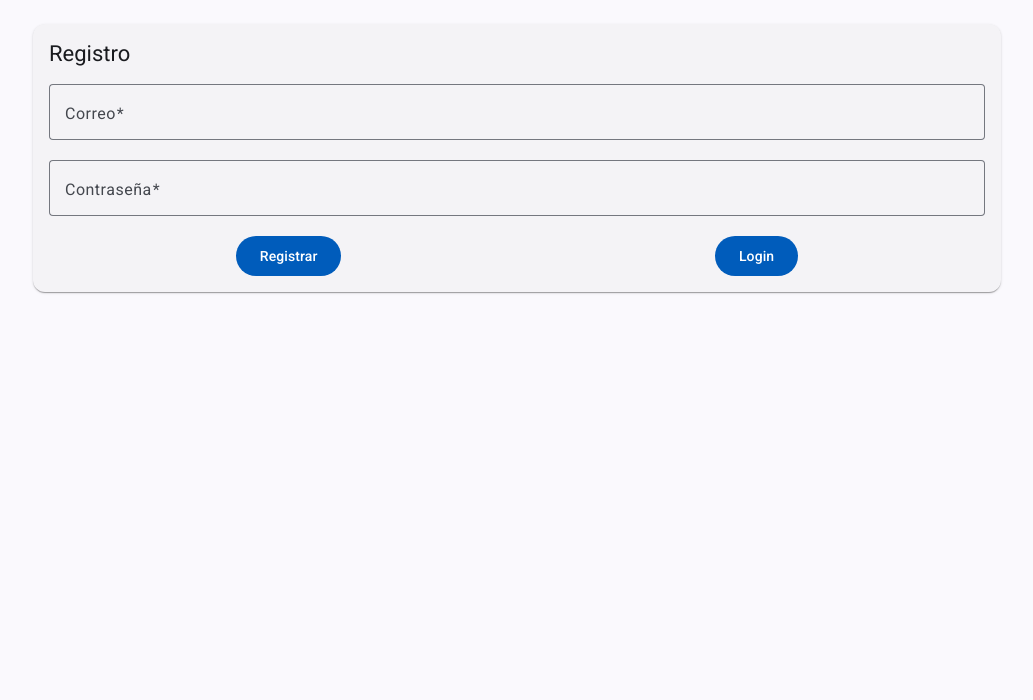
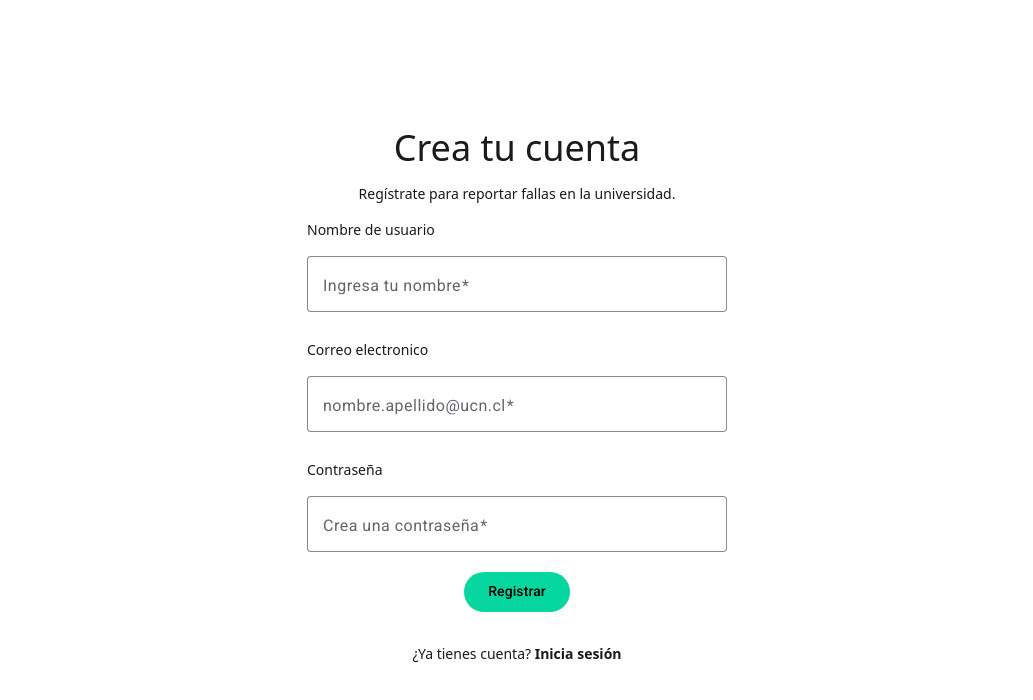
Before and after one commit to MotelPaso/WM-TALLER02, an Angular app in the folder frontend/: page /registro in a window 1280 px wide. Shown: the top 700 px of the page, without its empty margins (123-1156 px from the left). Built offline with nearby package versions, Linux system fonts and the light colour scheme.

Commit message:
feat: implementar registros desde el frontend y mejorar paginas de registro y login

```diff
--- a/frontend/src/app/app.html
+++ b/frontend/src/app/app.html
@@ -1,4 +1,6 @@
-@if (auth.usuario(); as usuario) {
+@if (auth.usuario(); as usuario){
+@if (!router.url.startsWith('/login')) {
+
 <mat-toolbar color="primary">
   <span class="titulo">ReportaUCN</span>
   <nav class="navegacion">
@@ -10,6 +12,7 @@
   <button matButton (click)="logout()">Salir</button>
 </mat-toolbar>
 }
+}
 
 <main class="contenido">
   <router-outlet />
--- a/frontend/src/app/app.ts
+++ b/frontend/src/app/app.ts
@@ -14,7 +14,7 @@ import { AuthService } from './services/auth.service';
 })
 export class App {
   protected readonly auth = inject(AuthService);
-  private readonly router = inject(Router);
+  protected readonly router = inject(Router);
 
   protected logout(): void {
     this.auth.logout();
--- a/frontend/src/app/models/index.ts
+++ b/frontend/src/app/models/index.ts
@@ -22,7 +22,6 @@ export interface LoginResponse {
   access_token: string;
   token_type: string;
 }
-
 export interface Dispositivo {
   id: number;
   nombre: string;
--- a/frontend/src/app/pages/login/login.css
+++ b/frontend/src/app/pages/login/login.css
@@ -1,3 +1,7 @@
+:root {
+  --subtitle: #28587b;
+}
+
 .fondo {
   display: flex;
   justify-content: center;
@@ -8,7 +12,7 @@
 
 .tarjeta {
   width: 100%;
-  max-width: 380px;
+  max-width: 420px;
 }
 
 .campo {
@@ -19,3 +23,8 @@
   color: var(--mat-sys-error);
   margin: 0 0 12px;
 }
+
+.boton {
+  --mat-sys-primary: #06d6a0;
+  --mat-sys-on-primary: #000000;
+}
--- a/frontend/src/app/pages/login/login.html
+++ b/frontend/src/app/pages/login/login.html
@@ -1,14 +1,16 @@
 <div class="fondo">
-  <mat-card class="tarjeta">
-    <mat-card-header>
-      <mat-card-title>Iniciar sesión</mat-card-title>
-      <mat-card-subtitle>ReportaUCN — zona de pruebas</mat-card-subtitle>
-    </mat-card-header>
+  <section class="tarjeta border-0">
+    <div>
+      <h1 class="text-center text-4xl py-2">Inicia sesión</h1>
+      <h3 class="text-center text-sm text-[--subtitle] py-2">Necesitamos saber quien eres para dejar tu
+        reporte</h3>
+    </div>
 
     <mat-card-content>
       <form [formGroup]="form" (ngSubmit)="submit()">
+        <p class="text-sm font-medium my-2 pb-2">Correo electronico</p>
         <mat-form-field appearance="outline" class="campo">
-          <mat-label>Correo</mat-label>
+          <mat-label>nombre.apellido@ucn.cl</mat-label>
           <input matInput formControlName="correo" type="email" autocomplete="email" />
           @if (form.controls.correo.hasError('required')) {
           <mat-error>Ingresa tu correo.</mat-error>
@@ -16,9 +18,9 @@
           <mat-error>Correo inválido.</mat-error>
           }
         </mat-form-field>
-
+        <p class="text-sm font-medium my-2 pb-2">Contraseña</p>
         <mat-form-field appearance="outline" class="campo">
-          <mat-label>Contraseña</mat-label>
+          <mat-label>Ingresa tu contraseña</mat-label>
           <input matInput formControlName="contrasena" type="password" autocomplete="current-password" />
           @if (form.controls.contrasena.hasError('required')) {
           <mat-error>Ingresa tu contraseña.</mat-error>
@@ -30,13 +32,15 @@
         }
 
         <div class="flex flex-row justify-around items-center">
-          <button matButton="filled" type="submit" [disabled]="cargando()">
+          <button matButton="filled" type="submit" [disabled]="cargando()" class="boton">
             {{ cargando() ? 'Ingresando…' : 'Ingresar' }}
           </button>
-          <a matButton="filled" routerLink="/registro">Registrarme</a>
         </div>
+        <p class="text-center pt-8">¿Primera vez?
+          <a class="font-bold" routerLink="/registro">Registrate</a>
+        </p>
       </form>
     </mat-card-content>
 
-  </mat-card>
+  </section>
 </div>
--- a/frontend/src/app/pages/registro/registro.css
+++ b/frontend/src/app/pages/registro/registro.css
@@ -0,0 +1,30 @@
+:root {
+  --subtitle: #28587b;
+}
+
+.fondo {
+  display: flex;
+  justify-content: center;
+  align-items: center;
+  min-height: calc(100vh - 64px);
+  padding: 16px;
+}
+
+.tarjeta {
+  width: 100%;
+  max-width: 420px;
+}
+
+.campo {
+  width: 100%;
+}
+
+.error {
+  color: var(--mat-sys-error);
+  margin: 0 0 12px;
+}
+
+.boton {
+  --mat-sys-primary: #06d6a0;
+  --mat-sys-on-primary: #000000;
+}
--- a/frontend/src/app/pages/registro/registro.html
+++ b/frontend/src/app/pages/registro/registro.html
@@ -1,38 +1,62 @@
-<div>
-    <mat-card>
-        <mat-card-header>
-            <mat-card-title class="py-4">Registro</mat-card-title>
-        </mat-card-header>
+<div class="fondo">
+    <section class="tarjeta border-0">
+        <div>
+            <h1 class="text-center text-4xl py-2">Crea tu cuenta</h1>
+            <h3 class="text-center text-sm text-[--subtitle] py-2">Regístrate para reportar fallas en la
+                universidad.</h3>
+        </div>
 
         <mat-card-content>
-            <form [formGroup]="form" (ngSubmit)="submit()" class="flex flex-col">
-                <mat-form-field appearance="outline">
-                    <mat-label>Correo</mat-label>
-                    <input matInput formControlName="correo" type="email" autocomplete="email">
+            <form [formGroup]="form" (ngSubmit)="submit()">
+                <p class="text-sm font-medium my-2 pb-2">Nombre de usuario</p>
+                <mat-form-field appearance="outline" class="campo">
+                    <mat-label>Ingresa tu nombre</mat-label>
+                    <input matInput formControlName="nombre" type="text" autocomplete="text" />
                     @if (form.controls.correo.hasError('required')) {
-                    <mat-error>Ingresa tu correo.</mat-error>
+                    <mat-error>Debes ingresar un nombre.</mat-error>
+                    }
+                </mat-form-field>
+
+
+                <p class="text-sm font-medium my-2 pb-2">Correo electronico</p>
+                <mat-form-field appearance="outline" class="campo">
+                    <mat-label>nombre.apellido@ucn.cl</mat-label>
+                    <input matInput formControlName="correo" type="email" autocomplete="email" />
+                    @if (form.controls.correo.hasError('required')) {
+                    <mat-error>Debes ingresar un correo.</mat-error>
                     } @else if (form.controls.correo.hasError('email')) {
                     <mat-error>Correo inválido.</mat-error>
                     }
+                    @else if (form.controls.correo.hasError('pattern')) {
+                    <mat-error>Solo correos institucionales.</mat-error>
+                    }
+                </mat-form-field>
+                <p class="text-sm font-medium my-2 pb-2">Contraseña</p>
+                <mat-form-field appearance="outline" class="campo">
+                    <mat-label>Crea una contraseña</mat-label>
+                    <input matInput formControlName="contrasena" type="password" autocomplete="new-password"
+                        minlength="8" />
+                    @if (form.controls.contrasena.hasError('required')) {
+                    <mat-error>Ingresa tu contraseña.</mat-error>
+                    } @else if (form.controls.contrasena.hasError('minlength')){
+                    <mat-error>Contraseña debe ser mayor a 8 caracteres.</mat-error>
+                    }
                 </mat-form-field>
 
-                <mat-form-field appearance="outline" class="campo">
-                    <mat-label>Contraseña</mat-label>
-                    <input matInput formControlName="contrasena" type="password" autocomplete="new-password" />
-                    @if (form.controls.contrasena.hasError('required')) {
-                    <mat-error>Ingresa tu contraseña.</mat-error>
-                    }
-                </mat-form-field>
                 @if (error()) {
                 <p class="error" role="alert">{{ error() }}</p>
                 }
+
                 <div class="flex flex-row justify-around items-center">
-                    <button matButton="filled" type="submit" [disabled]="cargando()">
-                        {{ cargando() ? 'Ingresando…' : 'Registrar' }}
+                    <button matButton="filled" type="submit" [disabled]="cargando()" class="boton">
+                        {{ cargando() ? 'Registrando…' : 'Registrar' }}
                     </button>
-                    <a matButton="filled" routerLink="/login">Login</a>
                 </div>
+                <p class="text-center pt-8">¿Ya tienes cuenta?
+                    <a class="font-bold" routerLink="/login">Inicia sesión</a>
+                </p>
             </form>
         </mat-card-content>
-    </mat-card>
+
+    </section>
 </div>
--- a/frontend/src/app/pages/registro/registro.ts
+++ b/frontend/src/app/pages/registro/registro.ts
@@ -1,10 +1,11 @@
-import { Component, inject, signal } from '@angular/core';
+import { Component, inject, InjectionToken, signal } from '@angular/core';
 import { Router, RouterLink } from '@angular/router';
 import { MatButtonModule } from '@angular/material/button';
 import { MatCardModule } from '@angular/material/card';
 import { MatFormFieldModule } from '@angular/material/form-field';
 import { MatInputModule } from '@angular/material/input';
 import { NonNullableFormBuilder, ReactiveFormsModule, Validators } from '@angular/forms';
+import { AuthService } from '../../services/auth.service';
 
 @Component({
   selector: '',
@@ -22,12 +23,33 @@ import { NonNullableFormBuilder, ReactiveFormsModule, Validators } from '@angula
 export class Registro {
   private readonly fb = inject(NonNullableFormBuilder);
   private readonly router = inject(Router);
+  private readonly auth = inject(AuthService);
   protected readonly error = signal('');
   protected readonly cargando = signal(false);
 
   protected readonly form = this.fb.group({
-    correo: ['', [Validators.required, Validators.email]],
-    contrasena: ['', Validators.required],
+    nombre: ['', Validators.required],
+    correo: ['', [Validators.required, Validators.email, Validators.pattern('.*@ucn.*')]],
+    contrasena: ['', Validators.required, Validators.minLength(8)],
   });
-  protected submit(): void {}
+  protected submit(): void {
+    this.error.set('');
+    if (this.form.invalid) {
+      this.form.markAllAsTouched();
+      return;
+    }
+    this.cargando.set(true);
+    const { nombre, correo, contrasena } = this.form.getRawValue();
+    this.auth.register(nombre, correo, contrasena).subscribe({
+      next: () => this.router.navigateByUrl('/dispositivos'),
+      error: (err) => {
+        this.error.set(
+          err.status === 409
+            ? 'Usuario ya existe.'
+            : `Error al conectar con la base de datos... (error: ${err.status})`,
+        );
+        this.cargando.set(false);
+      },
+    });
+  }
 }
--- a/frontend/src/material-theme.scss
+++ b/frontend/src/material-theme.scss
@@ -19,6 +19,47 @@ html {
   );
 }
 
+// ============================================================
+// DESIGN TOKENS — edit the values here, never the components.
+// Borra una línea entera (deja vacía) para volver al valor
+// que mat.theme() genera por defecto.
+// ============================================================
+:root {
+  /* ---- COLORES prominentes: botones primary, switches ON, foco ---- */
+  --mat-sys-primary: hsl(211 96% 46%);
+  --mat-sys-on-primary: hsl(0 0% 100%);       /* texto SOBRE primary */
+  --mat-sys-primary-container: hsl(213 100% 92%);   /* botones tonales, chips destacadas */
+  --mat-sys-on-primary-container: hsl(213 90% 16%);
+  --mat-sys-tertiary: hsl(28 85% 50%);        /* acentos: FAB, tags */
+  --mat-sys-error: hsl(0 65% 51%);            /* formularios inválidos, snackbar error */
+  --mat-sys-on-error: hsl(0 0% 100%);
+
+  /* ---- SUPERFICIES: la piel de la app ---- */
+  --mat-sys-background: hsl(220 20% 97%);     /* fondo de la app */
+  --mat-sys-surface: hsl(0 0% 100%);          /* cards, toolbar, dialogs, menús */
+  --mat-sys-surface-container: hsl(220 20% 95%);    /* card elevada / sidebar */
+  --mat-sys-on-surface: hsl(0 0% 10%);        /* texto principal */
+  --mat-sys-on-surface-variant: hsl(220 5% 40%);    /* texto secundario, labels */
+  --mat-sys-outline: hsl(220 5% 55%);         /* borde de inputs outlined, chips */
+  --mat-sys-outline-variant: hsl(220 15% 88%);      /* divisores de tablas/listas */
+
+  /* ---- SHAPE: radios de botones, cards, campos, dialogs ---- */
+  --mat-sys-corner-small: 8px;
+  --mat-sys-corner-medium: 12px;
+  --mat-sys-corner-large: 16px;
+  --mat-sys-corner-full: 9999px;              /* FABs / botones circulares */
+
+  /* ---- TIPOGRAFÍA: formato "peso tamaño/interlineado fuente" ---- */
+  --mat-sys-title-large: 600 1.5rem/1.6 system-ui, sans-serif;   /* dialogs y cards */
+  --mat-sys-title-medium: 600 1rem/1.5 system-ui, sans-serif;    /* headers de tablas */
+  --mat-sys-body-medium: 400 0.875rem/1.4 system-ui, sans-serif; /* botones, listas */
+  --mat-sys-label-large: 500 0.875rem/1.4 system-ui, sans-serif; /* labels de tabs */
+
+  /* ---- ESTATES: intensidad de hover / pressed ---- */
+  --mat-sys-hover-state-layer-opacity: 0.06;
+  --mat-sys-pressed-state-layer-opacity: 0.1;
+}
+
 body {
   // Default the application to a light color theme. This can be changed to
   // `dark` to enable the dark color theme, or to `light dark` to defer to the
--- a/frontend/src/styles.css
+++ b/frontend/src/styles.css
@@ -1,3 +1,16 @@
 /* You can add global styles to this file, and also import other style files */
 
 @import 'tailwindcss';
+
+/* Puente Tailwind → Material: usa la misma paleta en ambas.
+   Ej: class="bg-primary text-on-surface border-outline" */
+@theme {
+  --color-primary: var(--mat-sys-primary);
+  --color-on-primary: var(--mat-sys-on-primary);
+  --color-surface: var(--mat-sys-surface);
+  --color-background: var(--mat-sys-background);
+  --color-on-surface: var(--mat-sys-on-surface);
+  --color-on-surface-variant: var(--mat-sys-on-surface-variant);
+  --color-outline: var(--mat-sys-outline);
+  --color-error: var(--mat-sys-error);
+}
```
Also changed, not shown: frontend/src/app/services/auth.service.ts (+7 -0 lines). Lines whose indentation alone changed are shown as unchanged.
